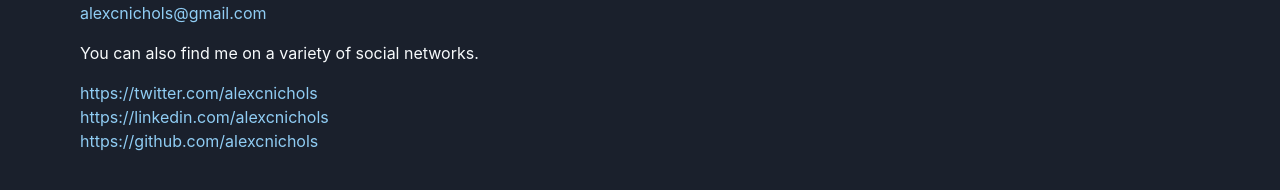
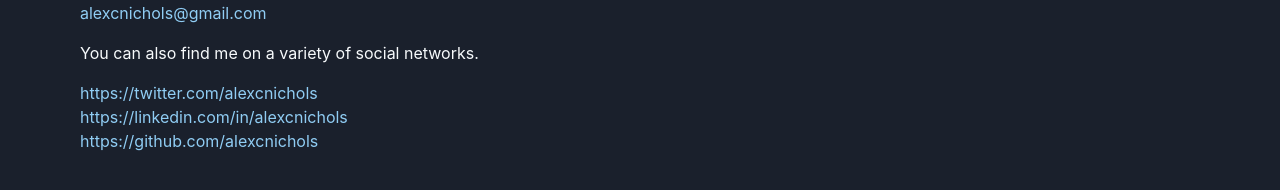
Before and after one commit to alexcnichols/alexcnichols.github.io, a Jekyll site: the page built from contact.html, in a window 1280 px wide. Shown: the part 198-388 px from the top of the page. Built offline with Jekyll 4.4.1, drawn with Linux system fonts in a browser that asks for light colours; part of the change alters nothing that is shown.

```diff
--- a/_config.yml
+++ b/_config.yml
@@ -17,7 +17,7 @@ social:
   name: Alex Nichols
   links:
     twitter: https://twitter.com/alexcnichols
-    linkedin: https://linkedin.com/alexcnichols
+    linkedin: https://linkedin.com/in/alexcnichols
     github: https://github.com/alexcnichols
 google_analytics: UA-117848109-2
 exclude:
```
